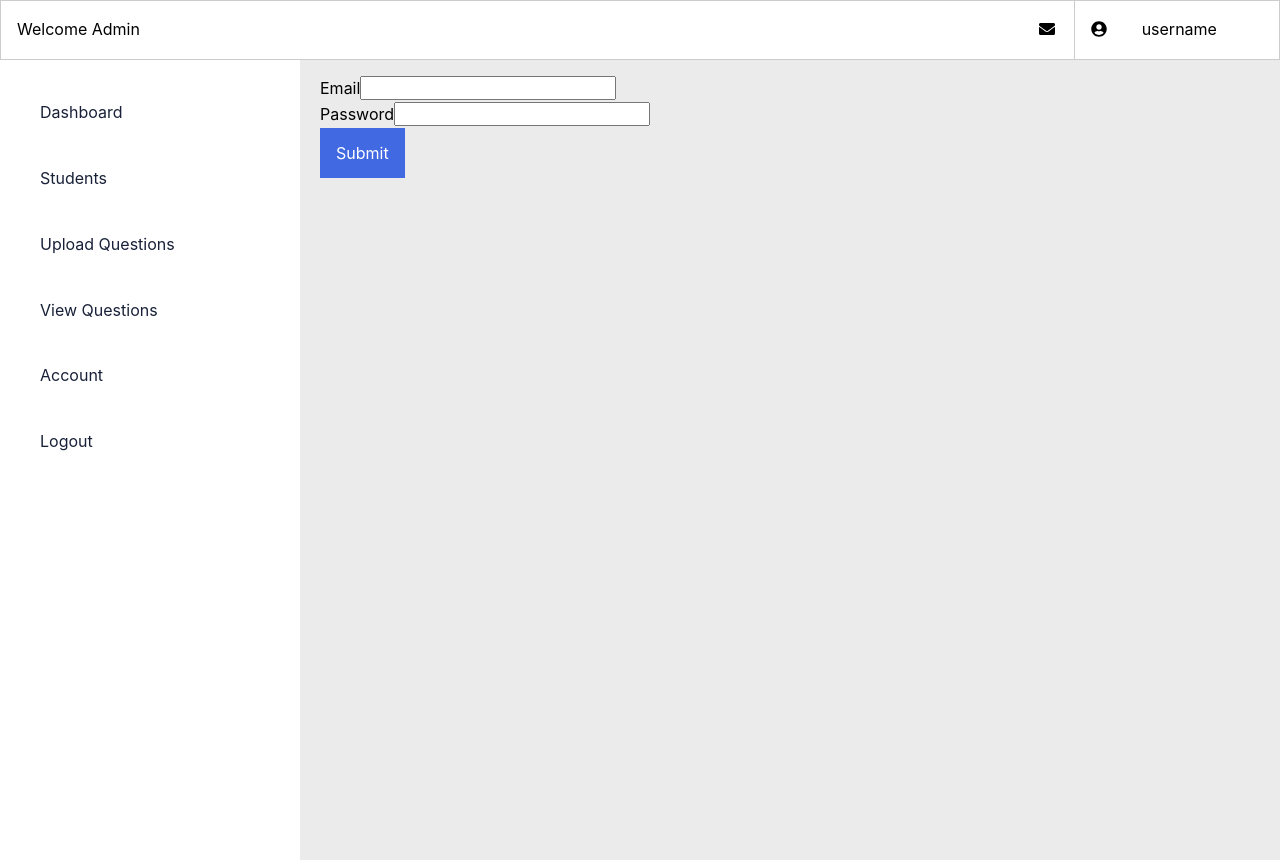
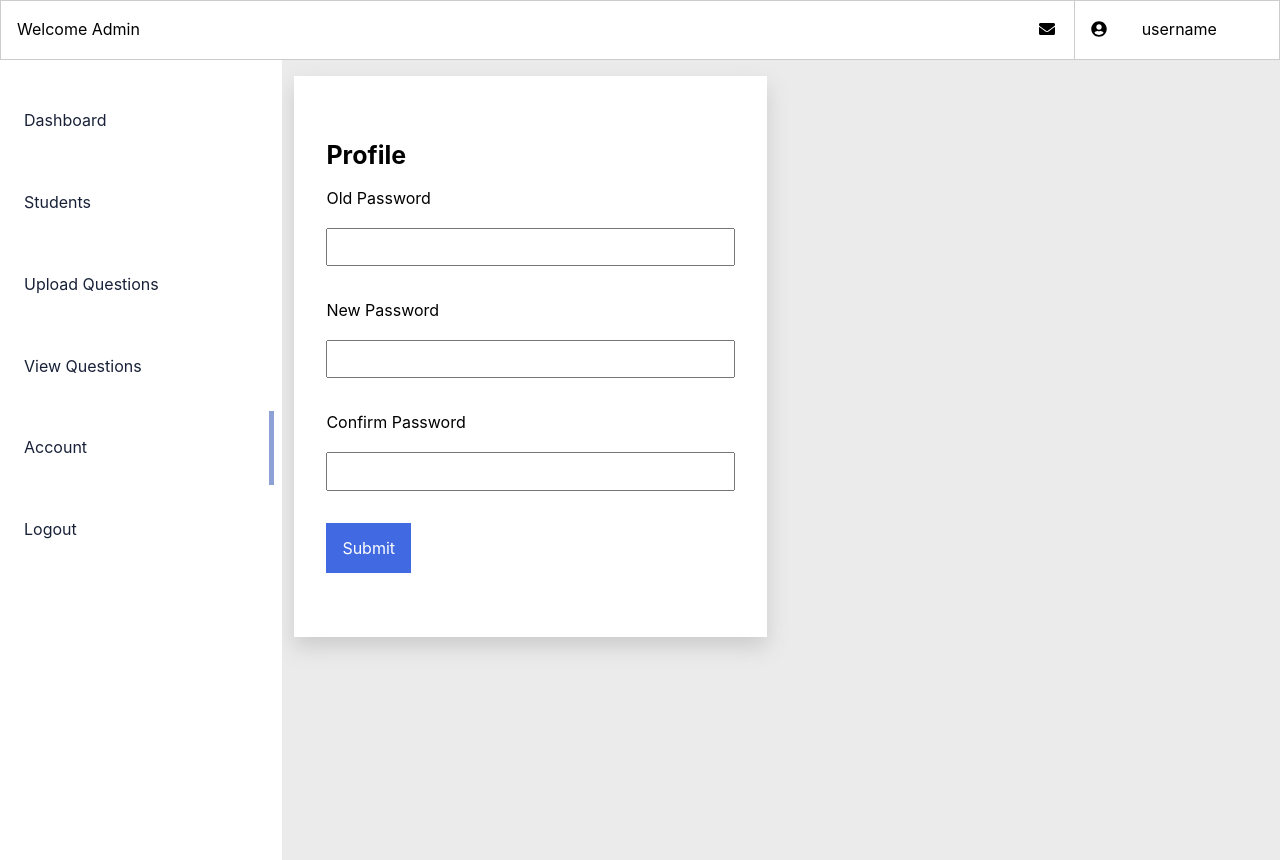
Before and after one commit to BuildForSDGCohort2/smart-CBT-frontend, a React (Create React App) app: page /admin/account in a window 1280 px wide. Built offline with nearby package versions, Linux system fonts and the light colour scheme.

Commit message:
fixes -- style

```diff
--- a/src/App.js
+++ b/src/App.js
@@ -8,7 +8,8 @@ import AdminRoute from './components/AdminRoute';
 import LecturerRoute from './components/LecturerRoute';
 import SignIn from './routes/admin/SignIn'
 // const Upload = React.lazy(() => import('./routes/Upload'));
-const Dashboard = React.lazy(() => import('./routes/Dashboard'));
+const lecturerDashboard = React.lazy(() => import('./routes/lecturer/Dashboard'));
+const AdminDashboard = React.lazy(() => import('./routes/admin/Dashboard'));
 const Account = React.lazy(() => import('./routes/Account'));
 const UploadQuestion = React.lazy(() => import('./routes/UploadQuestion'));
 const ViewQuestion = React.lazy(() => import('./routes/ViewQuestions'));
@@ -20,12 +21,12 @@ export default function app() {
       <Suspense fallback={<div>Loading...</div>}>
         <Switch>
           <Route exact path="/" component={SignIn} />
-          <AdminRoute exact path="/admin/dashboard" component={Dashboard} />
+          <AdminRoute exact path="/admin/dashboard" component={AdminDashboard} />
           <AdminRoute exact path="/admin/account" component={Account} />
           <AdminRoute exact path="/admin/upload_question" component={UploadQuestion} />
           <AdminRoute exact path="/admin/view_questions" component={ViewQuestion} />
           <AdminRoute exact path="/admin/student" component={Student} />
-          <LecturerRoute exact path="/lecturer/dashboard" component={Dashboard} />
+          <LecturerRoute exact path="/lecturer/dashboard" component={lecturerDashboard} />
           <LecturerRoute exact path="/lecturer/student" component={Student} />
 
         </Switch>
--- a/src/assets/RouteStyle/base.scss
+++ b/src/assets/RouteStyle/base.scss
@@ -213,3 +213,46 @@ span {
   line-height: 1.618;
   /* or 186% */
 }
+
+.form--wrapper,
+.form--container {
+  display: flex;
+  background-color: $white;
+}
+
+.form--container {
+  place-content: center;
+  place-items: center;
+  width: 100%;
+}
+
+.form--container {
+  min-height: 100vh;
+}
+
+.form--wrapper {
+  padding: 4rem 2rem;
+}
+
+.error__message {
+  color: red;
+  margin: 0;
+  margin: 1rem 0;
+}
+
+.form--wrapper {
+  flex-direction: column;
+  height: fit-content;
+  // width: 50%;
+  box-shadow: 0 10px 20px #ccc;
+  header{
+    margin-bottom: 1rem;
+  }
+  label {
+    margin-bottom: 1rem;
+  }
+
+  input {
+    padding: 0.5rem;
+  }
+}
--- a/src/assets/RouteStyle/layout.module.scss
+++ b/src/assets/RouteStyle/layout.module.scss
@@ -12,7 +12,7 @@
     grid-auto-rows: minmax(20px, auto);
     position: relative;
     gap: 1.5rem;
-    padding: 1rem 1rem 1rem 20rem;
+    padding: 1rem 1rem 1rem 23%;
     width: 100%;
   }
   // height: 100vh;
--- a/src/components/DashboardSidebar/index.jsx
+++ b/src/components/DashboardSidebar/index.jsx
@@ -3,10 +3,7 @@ import { NavLink } from "react-router-dom";
 // import { NavLink } from "react-router-dom";
 import style from "./index.module.scss";
 
-export default function DashboardSideBar({route}) {
-  const [openModal, setModal] = React.useState(false);
-
-
+export default function useDashboardSideBar() {
   const routes = [
     {
       route: "/admin/dashboard",
@@ -29,7 +26,7 @@ export default function DashboardSideBar({route}) {
       name: "Account",
     },
     {
-      route: "/",
+      route: "/Logout",
       name: "Logout",
     },
   ];
@@ -38,10 +35,9 @@ export default function DashboardSideBar({route}) {
       <ul>
         {routes.map((route) => (
           <li>
-            <NavLink to={route.route}>{route.name}</NavLink>
+            <NavLink activeClassName={style["active"]} to={route.route}>{route.name}</NavLink>
           </li>
         ))}
-
       </ul>
     </div>
   );
--- a/src/components/DashboardSidebar/index.module.scss
+++ b/src/components/DashboardSidebar/index.module.scss
@@ -6,24 +6,55 @@
   display: flex;
   flex-direction: column;
   height: 100vh;
-  padding: 0 1rem;
+  // padding: 0 1rem;
   position: fixed;
   z-index: 2;
 }
 .container {
-  width: 300px;
+  width: 22%;
   background: $white;
   ul {
     list-style: none;
     padding: 0;
     li {
       margin: 0.5rem;
-      padding: 1rem;
+      // padding: 1rem;
+      // width: 100%;
+      cursor: pointer;
+      // border: 1px solid blue;
+
       // background: $blue;
       a {
+        display: inline-block;
         text-decoration: none;
         color: $darkblue;
+        padding: 1.5rem 1rem;
+        height: 100%;
+        width: 100%;
       }
+      // &:hover {
+      //   background-color: rgb(211, 218, 241);
+      // }
     }
   }
 }
+
+.active {
+  position: relative;
+  border-right: 5px solid $blue;
+
+  // background-color: $blue;
+  // border-right: 1px solid blue;
+  width: 100%;
+  // &::after {
+  //   content: "";
+  //   height: 35px;
+  //   width: 10px;
+  //   left: 15.9rem;
+  //   background-color: $blue;
+  //   display: block;
+  //   position: absolute;
+    // right: 4rem;
+    // top: -0.2rem;
+  // }
+}
--- a/src/components/Layout.jsx
+++ b/src/components/Layout.jsx
@@ -1,19 +1,29 @@
-import React from 'react'
-import DashboardSideBar from './DashboardSidebar'
+import React from "react";
+import DashboardSideBar from "./DashboardSidebar";
 
-import style from "../assets/RouteStyle/layout.module.scss"
-import DashboardTopBar from './DashboardTopBar'
+import style from "../assets/RouteStyle/layout.module.scss";
+import DashboardTopBar from "./DashboardTopBar";
+import useDashboardSideBar from "./DashboardSidebar";
 
-export default function Layout({children}) {
-    return (
-        <>
-        <DashboardTopBar/>
-        <div className={style["container"]}>
-            <DashboardSideBar/>
-            <main>
-                {children}
-            </main>
-        </div>
-        </>
-    )
+export default function Layout({ children, ...props }) {
+
+
+  const [user, setUser] = React.useState(null);
+
+  const lecturerSideBar = useDashboardSideBar("lecturer");
+  const adminSideBar = useDashboardSideBar("admin");
+
+  React.useEffect(() => {
+    setUser(props.user?.toLowerCase());
+  }, []);
+  return (
+    <>
+      {/* {user === "lecturer" ? lecturerSideBar : adminSideBar} */}
+      <DashboardTopBar user={user} />
+      <div className={style["container"]}>
+        <DashboardSideBar />
+        <main>{children}</main>
+      </div>
+    </>
+  );
 }
--- a/src/components/StudentComp/index.jsx
+++ b/src/components/StudentComp/index.jsx
@@ -97,6 +97,10 @@ export default function StudentComp() {
           }}
         >
           <Form className={style["form--wrapper"]}>
+          <header>
+            <h4>Add Student</h4>
+            {/* <FontAwesomeIcon icon={faTimes} onClick={handleEdit} className={style["fa"]}/> */}
+          </header>
             {inputInfo.map((item) => {
               return (
                 <>
--- a/src/components/StudentComp/index.module.scss
+++ b/src/components/StudentComp/index.module.scss
@@ -24,8 +24,7 @@
 }
 
 .student--container,
-.edit__student,
-.del__student,
+.edit__student,.del__student,
 .select__course {
   box-shadow: 0px 10px 8px 2px rgb(226, 226, 226);
 }
@@ -48,7 +47,8 @@
 }
 
 .form--wrapper {
-  padding: 1rem 2rem;
+  padding: 1rem;
+  box-shadow: none;
 }
 
 .error__message {
@@ -59,7 +59,7 @@
 
 .form--wrapper {
   height: fit-content;
-  width: 30%;
+  width: 40%;
   label {
     margin-bottom: 0.4rem;
   }
@@ -70,7 +70,6 @@
 }
 
 .form--wrapper,
-.table,
 .edit__student,
 .del__student,
 .select__course {
@@ -107,23 +106,25 @@
 
 .edit__student,
 .del__student {
-  // position: fixed;
   top: 10%;
   right: 5%;
+  padding: 1.5rem;
   // width: 100%;
   grid-column: 1/-1;
 }
 
 .student--container {
   display: flex;
+  justify-content: space-evenly;
   grid-column: 1/-1;
-  // height: 90%;
-  padding: 1rem 2rem;
+  height: 85%;
+  // padding: 1rem 2rem;
   background: #f9f9f9;
   z-index: 2;
 }
 .table {
   // border: 1px solid #ccc;
+  height: 80%;
   width: 70%;
   padding: 1rem;
 }
@@ -135,11 +136,14 @@
 
 // ==============
 .edit__student {
-  height: 80%;
+  height: 85%;
   overflow: scroll;
+  position: relative;
+
 }
 .edit__student,
 .del__student {
+
   header {
     align-items: center;
   }
--- a/src/routes/Account.jsx
+++ b/src/routes/Account.jsx
@@ -6,45 +6,59 @@ import * as Yup from "yup";
 import { useDispatch } from "react-redux";
 import Button from "../components/Button";
 import Layout from "../components/Layout";
+import "../assets/RouteStyle/base.scss";
 
 export default function Account() {
   const dispatch = useDispatch();
   return (
     <Layout>
+
       <Formik
         initialValues={{ firstName: "", lastName: "", email: "" }}
         validationSchema={Yup.object({
-        email: Yup.string()
-          .max(15, "Must be 15 characters or less")
-          // .email("Invalid email address")
-          .required("Required"),
-        password: Yup.string().required("Required"),
+          oldPassword: Yup.string().required("Required"),
+          newPassword: Yup.string().required("Required"),
+          confirmPassword: Yup.string().required("Required"),
         })}
-      onSubmit={({ email, password }, { setSubmitting }) => {
+        onSubmit={(
+          { oldPassword, newPassword, confirmPassword },
+          { setSubmitting }
+        ) => {
           const formData = new FormData();
 
-        formData.append("email", email);
-        formData.append("password", password);
+          formData.append("oldPassword", oldPassword);
+          formData.append("newPassword", newPassword);
+          formData.append("confirmPassword", confirmPassword);
 
           // dispatch(authActions.adminLogin(formData));
         }}
       >
-      <Form className={style["form--wrapper"]}>
-        <label htmlFor="email">Email</label>
+        <Form className={"form--wrapper"}>
+          <header>
+            <h3>Profile</h3>
+          </header>
+          <label htmlFor="oldPassword">Old Password</label>
 
-        <Field name="email" type="email" />
+          <Field name="oldPassword" type="oldPassword" />
 
-        <div className={style["error__message"]}>
-          <ErrorMessage name="email" />
+          <div className={"error__message"}>
+            <ErrorMessage name="oldPassword" />
           </div>
 
-        <label htmlFor="password">Password</label>
+          <label htmlFor="newPassword">New Password</label>
 
-        <Field name="password" type="password" />
+          <Field name="newPassword" type="newPassword" />
 
-        <div className={style["error__message"]}>
-          <ErrorMessage name="password" />
+          <div className={"error__message"}>
+            <ErrorMessage name="newPassword" />
           </div>
+          <label htmlFor="confirmPassword">Confirm Password</label>
+
+          <Field name="confirmPassword" type="confirmPassword" />
+          <div className={"error__message"}>
+            <ErrorMessage name="newPassword" />
+          </div>
+
           <Button type="submit" className="filled">
             Submit
           </Button>
--- /dev/null
+++ b/src/routes/admin/Dashboard.jsx
@@ -0,0 +1,164 @@
+import React from "react";
+import Layout from "../../components/Layout";
+import style from "../../assets/RouteStyle/dashboard.module.scss";
+// import Table from "../../components/Table";
+import DashboardTables from "../../components/StudentComp";
+import * as studentActions from "../../redux/actions/studentActions";
+
+import useTable from "../../components/Table";
+import { FontAwesomeIcon } from "@fortawesome/react-fontawesome";
+import {
+  faSync,
+  faQuestionCircle,
+  faList,
+  faPlusCircle,
+  faUsers,
+  faBook,
+  faUserGraduate,
+} from "@fortawesome/free-solid-svg-icons";
+import { useDispatch, useSelector } from "react-redux";
+
+export default function Dashboard() {
+  const topSection = [
+    {
+      icon: <FontAwesomeIcon icon={faUsers} />,
+      name: "Teachers",
+      amt: "70000",
+    },
+    {
+      icon: <FontAwesomeIcon icon={faUserGraduate} />,
+      name: "students",
+      amt: "70000",
+    },
+    {
+      icon: <FontAwesomeIcon icon={faBook} />,
+      name: "Courses",
+      amt: "70000",
+    },
+    {
+      icon: <FontAwesomeIcon icon={faQuestionCircle} />,
+      name: "Questions",
+      amt: "70000",
+    },
+  ];
+
+  const tableHead = ["Teacher ID", "First Name", "Last Name", "Email"];
+  const RegisteredStudentsTable = [
+    "Student ID",
+    "First Name",
+    "Last Name",
+    "Email",
+  ];
+  const uploadedCoursesHead = ["Course ID", "Course title", "Course Code"];
+  // const tableHead = ["Teacher ID", "First Name", "Last Name", "Email"];
+
+  const studentTablebody = [
+    {
+      studentId: "001",
+      firstName: "MHS 600",
+      lastName: "adegbite",
+      email: "Victoria@mail ",
+    },
+    {
+      studentId: "002",
+      firstName: "MHS 600",
+      lastName: "adegbite",
+      email: "abuja@email",
+    },
+    {
+      studentId: "003",
+      firstName: "MHS 702",
+      lastName: "adegbite",
+      email: "jos@email",
+    },
+  ];
+
+  const tablebody = [
+    { name: "Ade", course: "MHS 600", email: "Lagos" },
+    { name: "Basit", course: "MHS 600", email: "abuja" },
+    { name: "Josh", course: "MHS 702", email: "jos" },
+  ];
+
+  const keys = ["studentId", "firstName", "lastName", "email"];
+  const Table = useTable(tableHead, tablebody, keys);
+  const studentTable = useTable(
+    RegisteredStudentsTable,
+    studentTablebody,
+    keys
+  );
+  const uploadTable = useTable(uploadedCoursesHead, tablebody, keys);
+  // const Table = useTable(tableHead, tablebody, keys);
+
+  // console.log(Table)
+
+  const dispatch = useDispatch();
+  const state = useSelector((state) => console.log(state));
+
+  React.useEffect(() => {
+    dispatch(studentActions.getStudent(401));
+  }, []);
+
+  return (
+    <Layout>
+      <div className={style["user__stats"]}>
+        {topSection.map((item, index) => {
+          return (
+            <div key={10 * index} className={style["user__stats--item"]}>
+              <div>
+                <span>{item.icon} </span>
+                <span>{item.name} </span>
+              </div>
+              <span className={style["amt"]}>{item.amt} </span>
+            </div>
+          );
+        })}
+      </div>
+
+      {/* Tbody takes an array of key value pairs, key = table name and value = table data */}
+
+      {Table}
+      <Misc />
+      {studentTable}
+      {uploadTable}
+      {/* <DashboardTables /> */}
+    </Layout>
+  );
+}
+
+const Misc = () => {
+  return (
+    <section className={style["misc"]}>
+      <div className={style["refresh"]}>
+        <header>
+          <FontAwesomeIcon icon={faSync} />
+        </header>
+
+        <span>Refresh all system data {">>"} click</span>
+        <span>Refresh</span>
+      </div>
+      <div className={style["questions"]}>
+        {" "}
+        <header>
+          <FontAwesomeIcon icon={faQuestionCircle} /> 20 Questions
+        </header>
+        <span>Total Number of Available Questions</span>
+        <span>Questions</span>
+      </div>
+      <div className={style["user__amt"]}>
+        {" "}
+        <header>
+          <FontAwesomeIcon icon={faList} />
+        </header>
+        <span>Total Number of teachers</span>
+        <span>Teachers</span>
+      </div>
+      <div className={style["courses"]}>
+        <header>
+          <FontAwesomeIcon icon={faPlusCircle} />
+        </header>
+        <span>Total Number of available Course</span>
+        <span>Add More</span>
+      </div>
+    </section>
+  );
+};
--- a/src/routes/Dashboard.jsx
+++ b/src/routes/lecturer/Dashboard.jsx
@@ -1,11 +1,10 @@
 import React from "react";
-import Layout from "../components/Layout";
-import style from "../assets/RouteStyle/dashboard.module.scss";
+import Layout from "../../components/Layout";
+import style from "../../assets/RouteStyle/dashboard.module.scss";
 // import Table from "../../components/Table";
-import DashboardTables from "../components/StudentComp";
-import * as studentActions from "../redux/actions/studentActions";
+import * as studentActions from "../../redux/actions/studentActions";
 
-import useTable from "../components/Table";
+import useTable from "../../components/Table";
 import { FontAwesomeIcon } from "@fortawesome/react-fontawesome";
 import {
   faSync,
@@ -22,7 +21,7 @@ export default function Dashboard() {
   const topSection = [
     {
       icon: <FontAwesomeIcon icon={faUsers} />,
-      name: "Teachers",
+      name: "Results",
       amt: "70000",
     },
     {
@@ -99,7 +98,7 @@ export default function Dashboard() {
   }, []);
 
   return (
-    <Layout>
+    <Layout user="lecturer">
       <div className={style["user__stats"]}>
         {topSection.map((item, index) => {
           return (
```
Also changed, not shown: src/components/AdminRoute.jsx (+5 -11 lines). Lines whose indentation alone changed are shown as unchanged.
